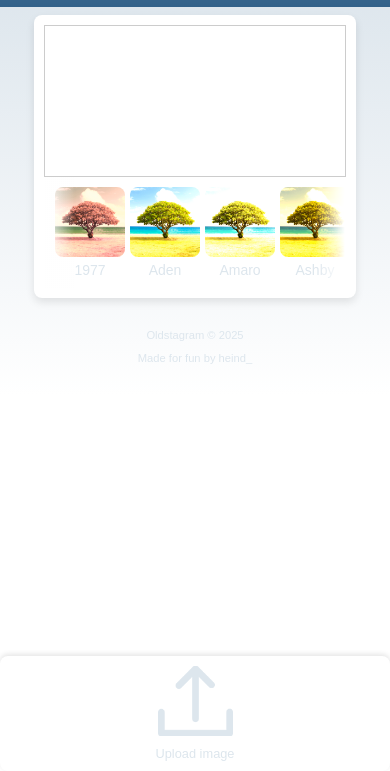
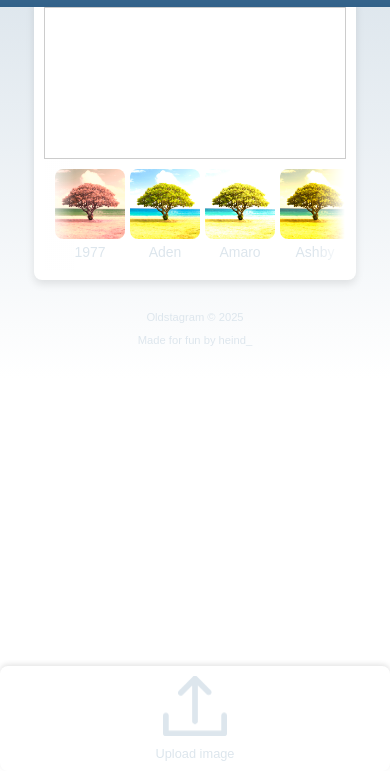
Before and after one commit to Bloxmine/oldsta, a plain HTML site: page index.html in a window 390 px wide. Shown: the part 73-844 px from the top of the page. Drawn offline with Linux system fonts and the light colour scheme.

Commit message:
updated styles

```diff
--- a/index.html
+++ b/index.html
@@ -6,7 +6,8 @@
     <title>Oldstagram | Classic filters</title>
     <link rel="stylesheet" href="dist/instagram.css">
     <link rel="stylesheet" href="style.css">
-    <script src="https://cdn.jsdelivr.net/npm/context-filter-polyfill/dist/index.min.js" defer></script>\
+    <!-- this is for Safari -->
+    <script src="https://cdn.jsdelivr.net/npm/context-filter-polyfill/dist/index.min.js" defer></script>
     <script src="main.js" defer></script>
 </head>
 </head>
--- a/main.js
+++ b/main.js
@@ -15,12 +15,12 @@ filterButtons.forEach((button, index) => {
     button.addEventListener('click', () => {
         const selectedFilter = button.getAttribute('data-filter');
 
-        // Remove any existing filter classes
+        // remove any existing filter classes
         canvasContainer.className = '';
-        // Add the selected filter class
+        // add the selected filter class
         canvasContainer.classList.add(selectedFilter);
 
-        // Redraw the image with the filter applied
+        // redraw the image with the filter applied
         if (currentImage) {
             applyFilterAndRedraw();
         }
--- a/style.css
+++ b/style.css
@@ -215,7 +215,6 @@ canvas {
 
 .filter-name.selected {
     font-weight: bold;
-    color: var(--focus-outline-color);
 }
 
 /* file upload bottom bar test */
@@ -361,8 +360,8 @@ canvas {
         gap: 0px;
     }
     #image-input-label {
-        width: 75px;
-        height: 70px;
+        width: 64px;
+        height: 60px;
         cursor: pointer;
         transition: transform 0.3s ease;
     }
```
